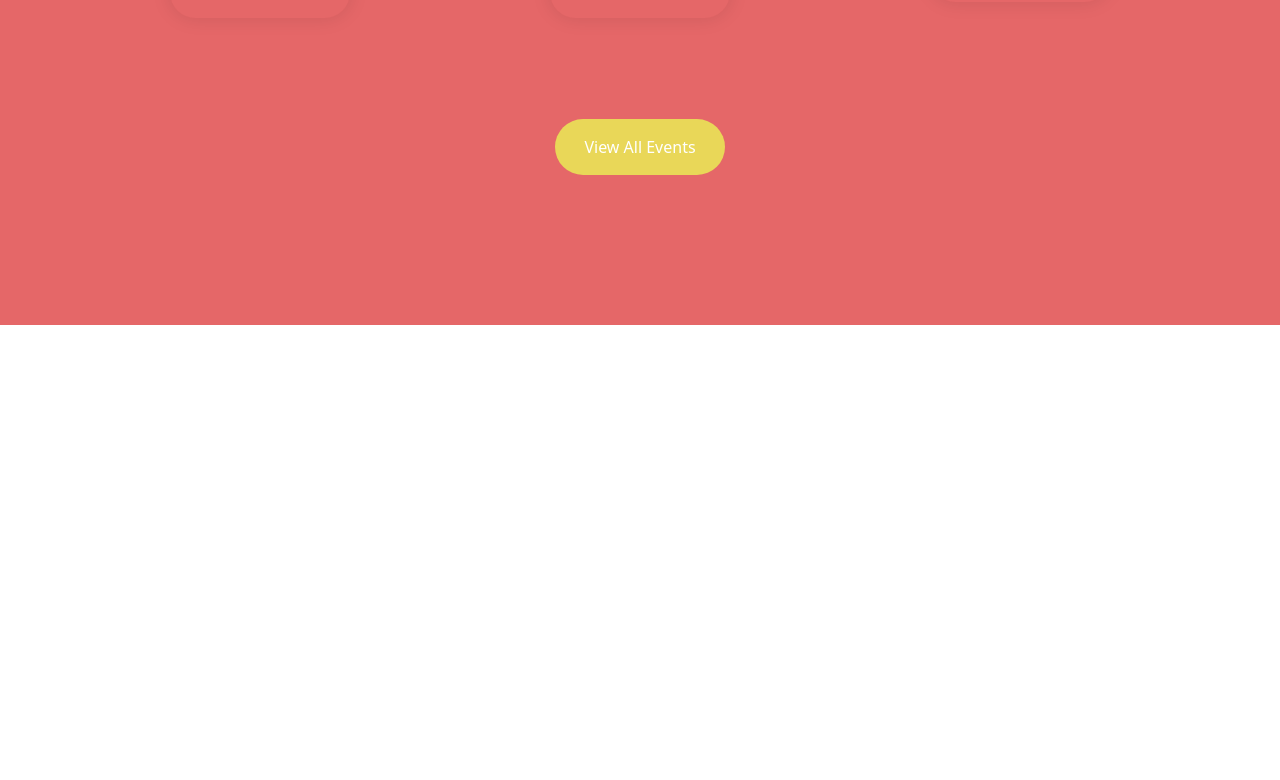
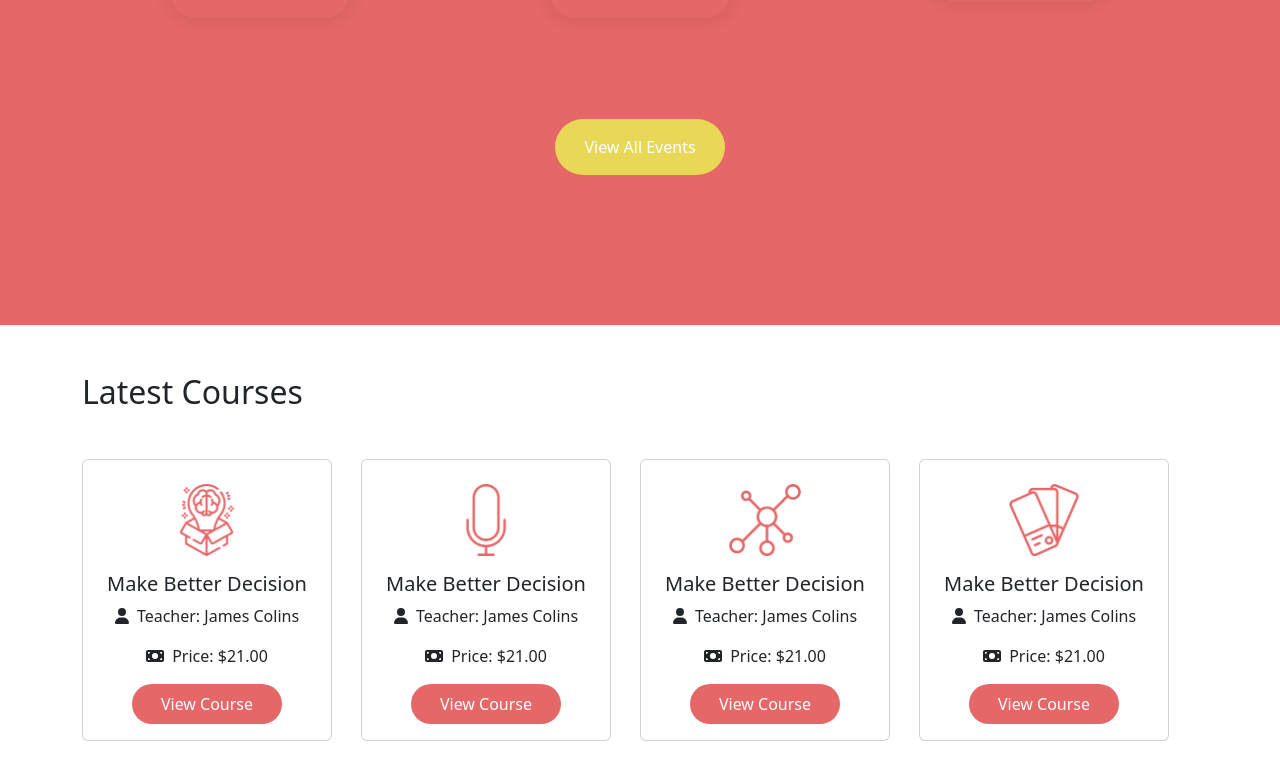
Before and after one commit to MathiasChirivi/proj-html-vuejs, a Vue app: page / in a window 1280 px wide. Shown: the part 3462-4242 px from the top of the page. Before the commit the page ends 3787 px from the top, so only its background shows below. Built offline with nearby package versions, Linux system fonts and the light colour scheme.

Commit message:
section3 wiith fontAwesome

```diff
--- a/src/App.vue
+++ b/src/App.vue
@@ -4,6 +4,7 @@ import AppTitleCarousel from './components/AppTitleCarousel.vue';
 import AppSection0 from './components/AppSection0.vue';
 import AppSection1 from './components/AppSection1.vue';
 import AppSection2 from './components/AppSection2.vue';
+import AppSection3 from './components/AppSection3.vue';
 
 export default {
   components: {
@@ -12,6 +13,7 @@ export default {
     AppSection0,
     AppSection1,
     AppSection2,
+    AppSection3
   },
 }
 </script>
@@ -26,6 +28,7 @@ export default {
     <AppSection0 />
     <AppSection1 />
     <AppSection2 />
+    <AppSection3 />
   </main>
   <footer>
 
--- a/src/components/AppSection2.vue
+++ b/src/components/AppSection2.vue
@@ -42,7 +42,7 @@ export default {
                     <div class="card h-100">
                         <div class="card-body">
                             <h3 class="card-title text-center">Coaching Session</h3>
-                            <div class="d-flex justify-content-center">
+                            <div class="d-flex align-items-center justify-content-center">
                                 <font-awesome-icon :icon="['fas', 'calendar-days']" />
                                 <p class="m-0 mx-2">20 May 21:30 PM</p>
                             </div>
@@ -74,7 +74,7 @@ export default {
                     <div class="card heightBody">
                         <div class="card-body">
                             <h3 class="card-title text-center">Coaching Session</h3>
-                            <div class="d-flex justify-content-center">
+                            <div class="d-flex align-items-center justify-content-center">
                                 <font-awesome-icon :icon="['fas', 'calendar-days']" />
                                 <p class="m-0 mx-2">20 May 21:30 PM</p>
                             </div>
--- /dev/null
+++ b/src/components/AppSection3.vue
@@ -0,0 +1,114 @@
+<script >
+export default {
+    name: "AppSection3",
+
+}
+</script>
+
+<template>
+    <div class=" container containerMain mt-5 mb-2">
+        <h2 class="mb-5">Latest Courses</h2>
+        <div class="d-flex">
+            <div class="col">
+                <div class="card h-100 widthCard d-flex align-items-center text-center">
+                    <img src="../assets/img/Decisions-icon.png" class=" mt-4 card-img-top" alt="...">
+                    <div class="card-body">
+                        <h5 class="card-title">Make Better Decision</h5>
+                        <div class="d-flex flex-column gap-3">
+                            <div class="d-flex justify-content-center align-items-center gap-2">
+                                <font-awesome-icon :icon="['fas', 'user']" />
+                                <p class="m-0">Teacher: James Colins</p>
+                            </div>
+                            <div class="d-flex justify-content-center align-items-center gap-2">
+                                <font-awesome-icon :icon="['fas', 'money-bill']" />
+                                <p class="m-0">Price: $21.00</p>
+                            </div>
+                        </div>
+                        <button class="mt-3 p-2 buttonCards">View Course</button>
+                    </div>
+                </div>
+            </div>
+            <div class="col">
+                <div class="card h-100 widthCard d-flex align-items-center text-center">
+                    <img src="../assets/img/Speaker-icon.png" class=" mt-4 card-img-top" alt="...">
+                    <div class="card-body">
+                        <h5 class="card-title">Make Better Decision</h5>
+                        <div class="d-flex flex-column gap-3">
+                            <div class="d-flex justify-content-center align-items-center gap-2">
+                                <font-awesome-icon :icon="['fas', 'user']" />
+                                <p class="m-0">Teacher: James Colins</p>
+                            </div>
+                            <div class="d-flex justify-content-center align-items-center gap-2">
+                                <font-awesome-icon :icon="['fas', 'money-bill']" />
+                                <p class="m-0">Price: $21.00</p>
+                            </div>
+                        </div>
+                        <button class="mt-3 p-2 buttonCards">View Course</button>
+                    </div>
+                </div>
+            </div>
+            <div class="col">
+                <div class="card h-100 widthCard d-flex align-items-center text-center">
+                    <img src="../assets/img/Network-icon.png" class=" mt-4 card-img-top" alt="...">
+                    <div class="card-body">
+                        <h5 class="card-title">Make Better Decision</h5>
+                        <div class="d-flex flex-column gap-3">
+                            <div class="d-flex justify-content-center align-items-center gap-2">
+                                <font-awesome-icon :icon="['fas', 'user']" />
+                                <p class="m-0">Teacher: James Colins</p>
+                            </div>
+                            <div class="d-flex justify-content-center align-items-center gap-2">
+                                <font-awesome-icon :icon="['fas', 'money-bill']" />
+                                <p class="m-0">Price: $21.00</p>
+                            </div>
+                        </div>
+                        <button class="mt-3 p-2 buttonCards">View Course</button>
+                    </div>
+                </div>
+            </div>
+            <div class="col">
+                <div class="card h-100 widthCard d-flex align-items-center text-center">
+                    <img src="../assets/img/Brand-icon.png" class=" mt-4 card-img-top" alt="...">
+                    <div class="card-body">
+                        <h5 class="card-title">Make Better Decision</h5>
+                        <div class="d-flex flex-column gap-3">
+                            <div class="d-flex justify-content-center align-items-center gap-2">
+                                <font-awesome-icon :icon="['fas', 'user']" />
+                                <p class="m-0">Teacher: James Colins</p>
+                            </div>
+                            <div class="d-flex justify-content-center align-items-center gap-2">
+                                <font-awesome-icon :icon="['fas', 'money-bill']" />
+                                <p class="m-0">Price: $21.00</p>
+                            </div>
+                        </div>
+                        <button class="mt-3 p-2 buttonCards">View Course</button>
+                    </div>
+                </div>
+            </div>
+        </div>
+
+    </div>
+</template>
+
+<style scoped>
+.containerMain {
+    height: 500px;
+    margin: 0 auto;
+}
+
+.widthCard {
+    width: 250px;
+}
+
+.widthCard img {
+    width: 30%;
+}
+
+.buttonCards {
+    color: white;
+    width: 150px;
+    border: 0;
+    background-color: #E56768;
+    border-radius: 30px;
+}
+</style>
--- a/src/main.js
+++ b/src/main.js
@@ -3,11 +3,17 @@ import './style.css'
 import App from './App.vue'
 import 'bootstrap/dist/css/bootstrap.css';
 import 'bootstrap';
+
 import { library } from '@fortawesome/fontawesome-svg-core'
 import { FontAwesomeIcon } from '@fortawesome/vue-fontawesome'
 
 import { faCalendarDays } from '@fortawesome/free-solid-svg-icons'
+import { faUser } from '@fortawesome/free-solid-svg-icons'
+import { faMoneyBill } from '@fortawesome/free-solid-svg-icons'
+
 library.add(faCalendarDays)
+library.add(faUser)
+library.add(faMoneyBill)
 
 createApp(App)
     .component('font-awesome-icon', FontAwesomeIcon)
```
